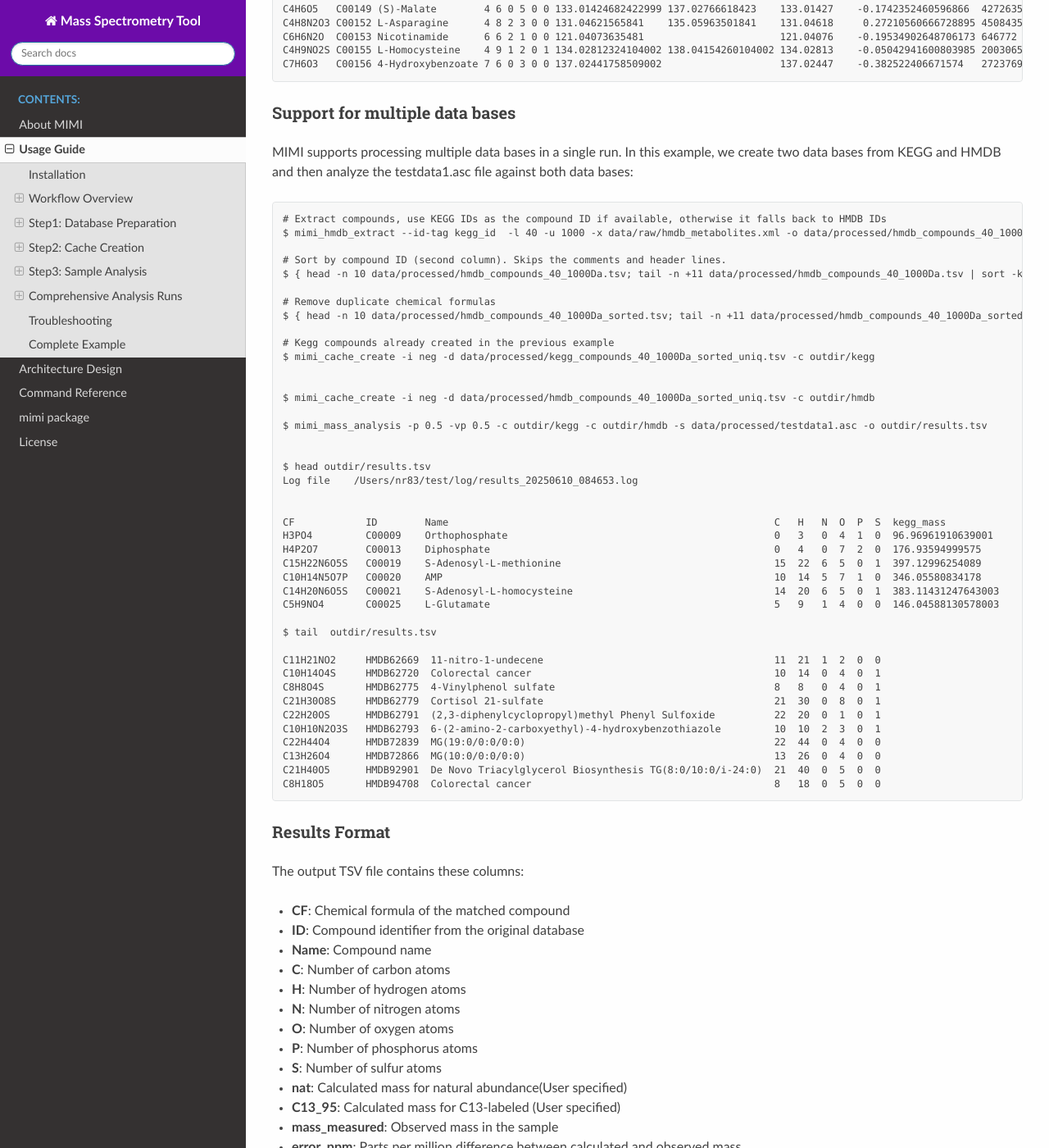
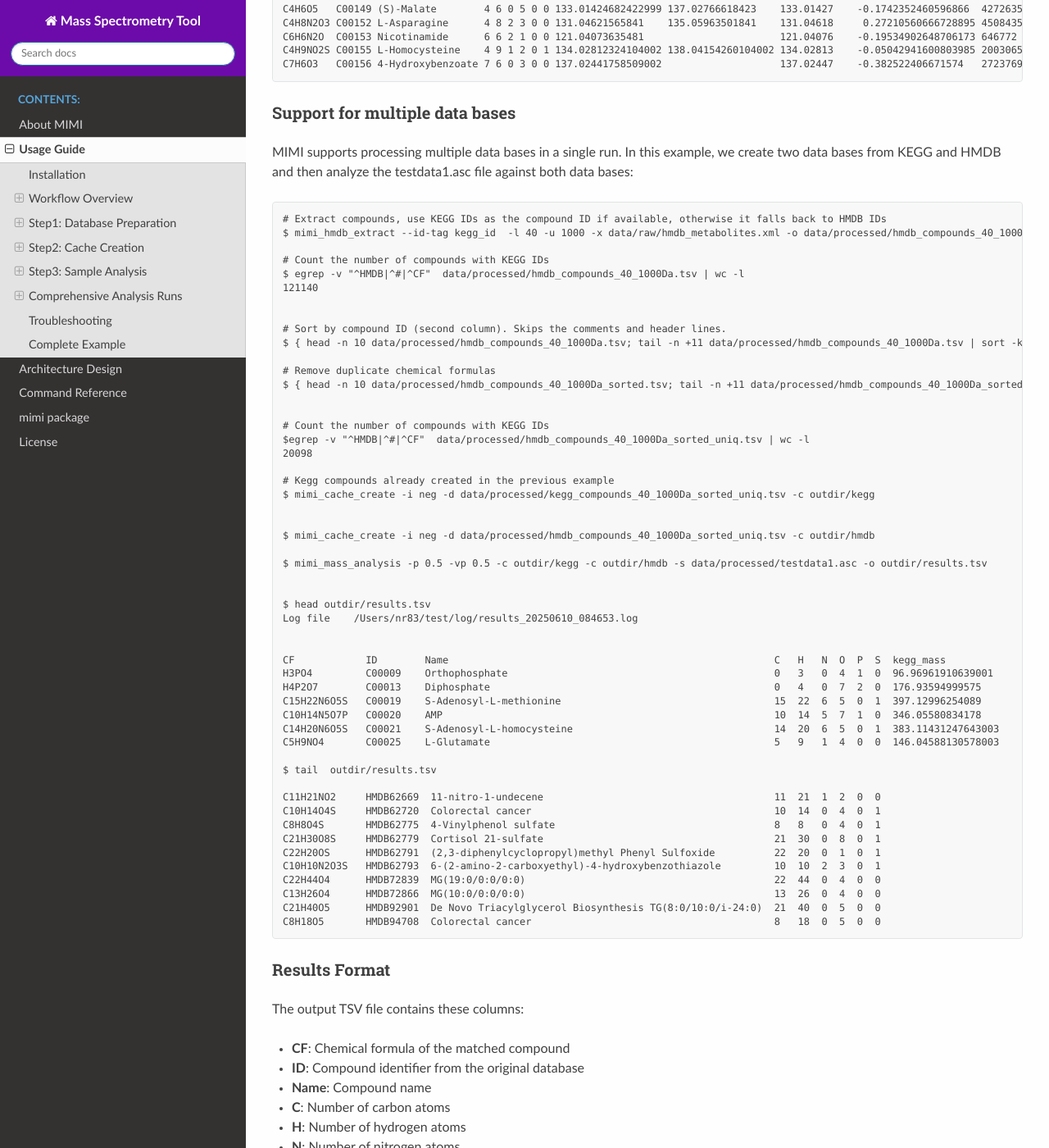
Before and after one commit to NYUAD-Core-Bioinformatics/MIMI, a Sphinx documentation site: the page built from docs/source/workflow.rst, in a window 1280 px wide and 1400 px high, scrolled down 15163 px. Shown: the whole window at 82% size. Built offline with Sphinx 7.4.7 and the Read the Docs theme 3.1.0, drawn with Linux system fonts in a browser that asks for light colours.

Commit message:
Updated docs

```diff
--- a/docs/source/workflow.rst
+++ b/docs/source/workflow.rst
@@ -804,11 +804,21 @@ MIMI supports processing multiple data bases in a single run. In this example, w
     # Extract compounds, use KEGG IDs as the compound ID if available, otherwise it falls back to HMDB IDs
     $ mimi_hmdb_extract --id-tag kegg_id  -l 40 -u 1000 -x data/raw/hmdb_metabolites.xml -o data/processed/hmdb_compounds_40_1000Da.tsv
 
+    # Count the number of compounds with KEGG IDs
+    $ egrep -v "^HMDB|^#|^CF"  data/processed/hmdb_compounds_40_1000Da.tsv | wc -l
+    121140
+
+
     # Sort by compound ID (second column). Skips the comments and header lines.
     $ { head -n 10 data/processed/hmdb_compounds_40_1000Da.tsv; tail -n +11 data/processed/hmdb_compounds_40_1000Da.tsv | sort -k2,2; } > data/processed/hmdb_compounds_40_1000Da_sorted.tsv
 
     # Remove duplicate chemical formulas
     $ { head -n 10 data/processed/hmdb_compounds_40_1000Da_sorted.tsv; tail -n +11 data/processed/hmdb_compounds_40_1000Da_sorted.tsv | awk '!seen[$1]++'; } > data/processed/hmdb_compounds_40_1000Da_sorted_uniq.tsv
+
+
+    # Count the number of compounds with KEGG IDs
+    $egrep -v "^HMDB|^#|^CF"  data/processed/hmdb_compounds_40_1000Da_sorted_uniq.tsv | wc -l
+    20098
 
     # Kegg compounds already created in the previous example
     $ mimi_cache_create -i neg -d data/processed/kegg_compounds_40_1000Da_sorted_uniq.tsv -c outdir/kegg
```
